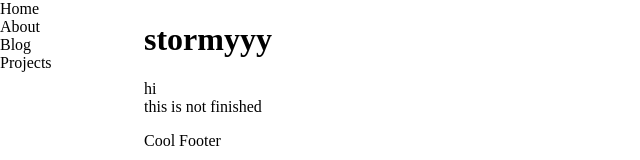
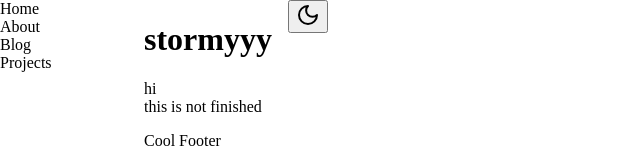
Before and after one commit to StormLight14/my-site, a SvelteKit app: page / in a window 1280 px wide. Shown: the top 160 px of the page, without its empty margins (0-640 px from the left). Built offline with nearby package versions, Linux system fonts and the light colour scheme; no server answers.

Commit message:
almost finish adding theme change

```diff
--- a/package.json
+++ b/package.json
@@ -18,6 +18,7 @@
     "eslint": "^8.56.0",
     "eslint-config-prettier": "^9.1.0",
     "eslint-plugin-svelte": "^2.35.1",
+    "lucide-svelte": "^0.378.0",
     "mdsvex": "^0.11.0",
     "prettier": "^3.1.1",
     "prettier-plugin-svelte": "^3.1.2",
@@ -30,7 +31,6 @@
   "dependencies": {
     "@fontsource/jetbrains-mono": "^5.0.20",
     "@fontsource/manrope": "^5.0.20",
-    "lucide-svelte": "^0.378.0",
     "open-props": "^1.7.4",
     "rollup-plugin-svelte": "^7.2.0"
   }
--- a/src/app.html
+++ b/src/app.html
@@ -1,5 +1,5 @@
 <!doctype html>
-<html lang="en">
+<html lang="en" color-scheme="">
 	<head>
 		<meta charset="utf-8" />
 		<link rel="icon" href="%sveltekit.assets%/favicon.png" />
--- a/src/routes/+layout.js
+++ /dev/null
@@ -1 +0,0 @@
-export const prerender = true;
--- a/src/routes/+layout.svelte
+++ b/src/routes/+layout.svelte
@@ -1,6 +1,7 @@
 <script>
     import Navbar from '$lib/components/navbar.svelte';
     import Footer from '$lib/components/footer.svelte';
+    import { enhance } from '$app/forms';
 
     import '../app.scss';
     import 'open-props/style';
@@ -14,18 +15,27 @@
 
 <div class="container">
     <Navbar/>
-    <div class="content">
+    <div>
         <slot/>
         <Footer/>
     </div>
+    <form method="POST" action="/?/setTheme" class="theme-toggle" use:enhance>
+        <button>
+            <svg xmlns="http://www.w3.org/2000/svg" width="24" height="24" viewBox="0 0 24 24" fill="none" stroke="currentColor" stroke-width="2" stroke-linecap="round" stroke-linejoin="round" class="lucide lucide-moon"><path d="M12 3a6 6 0 0 0 9 9 9 9 0 1 1-9-9Z"/></svg>
+        </button>
+    </form>
 </div>
 
 <style>
+    .theme-toggle {
+        float: right;
+    }
     .container {
         display: flex;
         flex-direction: row;
-        gap: 1em;
+        gap: 1rem;
         min-height: 100vh;
+        min-width: 100%;
         max-inline-size: 1440px;
     }
 </style>
--- /dev/null
+++ b/src/routes/+page.server.js
@@ -0,0 +1,17 @@
+export function load({ cookies }) {
+    if (cookies.get('theme') === undefined || cookies.get('theme') === null) {
+        cookies.set('theme', 'dark', { path: '/' });
+    }
+}
+
+export const actions = {
+    setTheme: async ({ url, cookies }) => {
+        const theme = cookies.get("theme");
+        //console.log(theme);
+        if (theme === 'dark') {
+            cookies.set('theme', 'light', { path: '/' })
+        } else {
+            cookies.set('theme', 'dark', { path: '/' })
+        }
+    }
+}
```
Also changed, not shown: src/hooks.server.js (added, +9 -0 lines), 1 other file (tests, documents, lock files or other folders).
